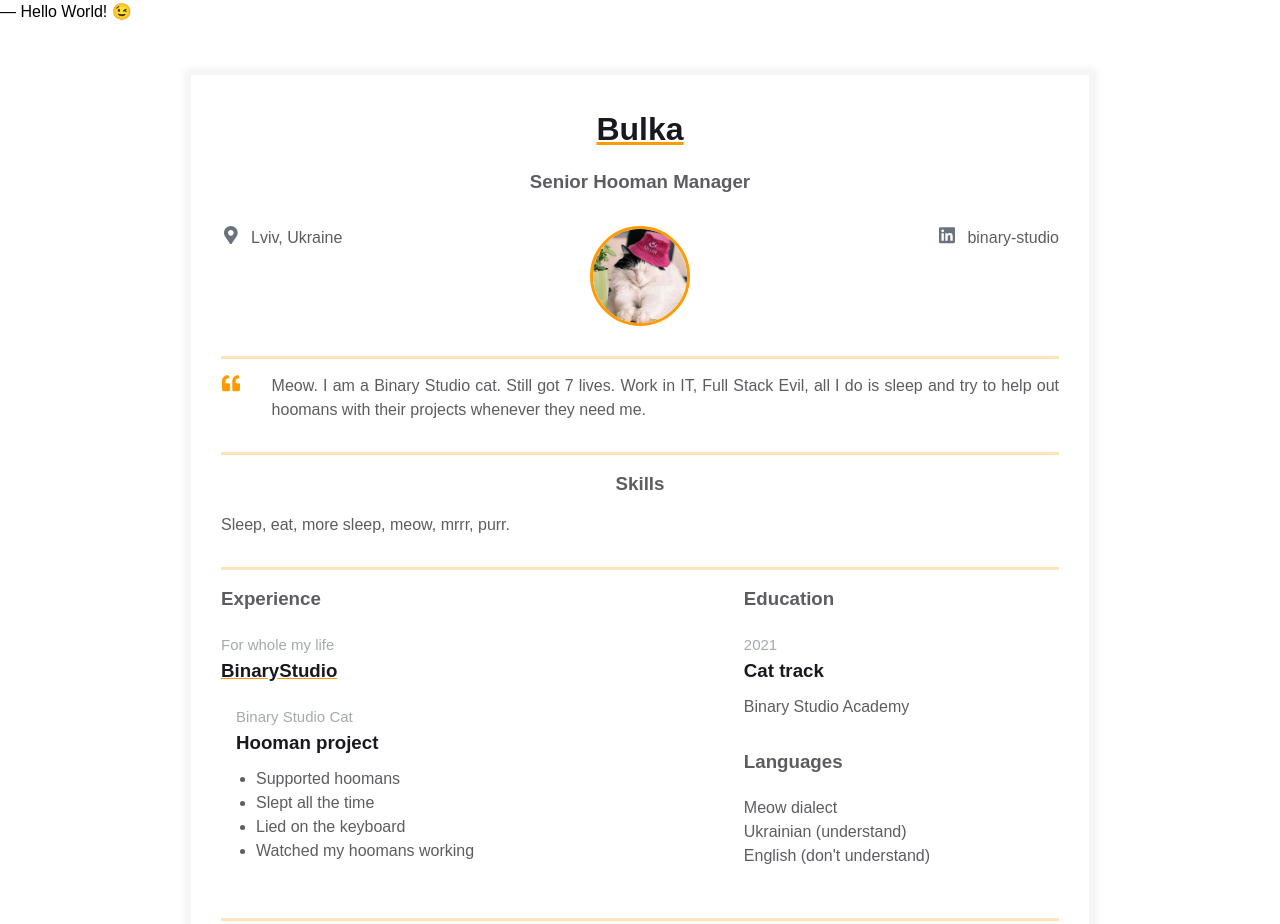
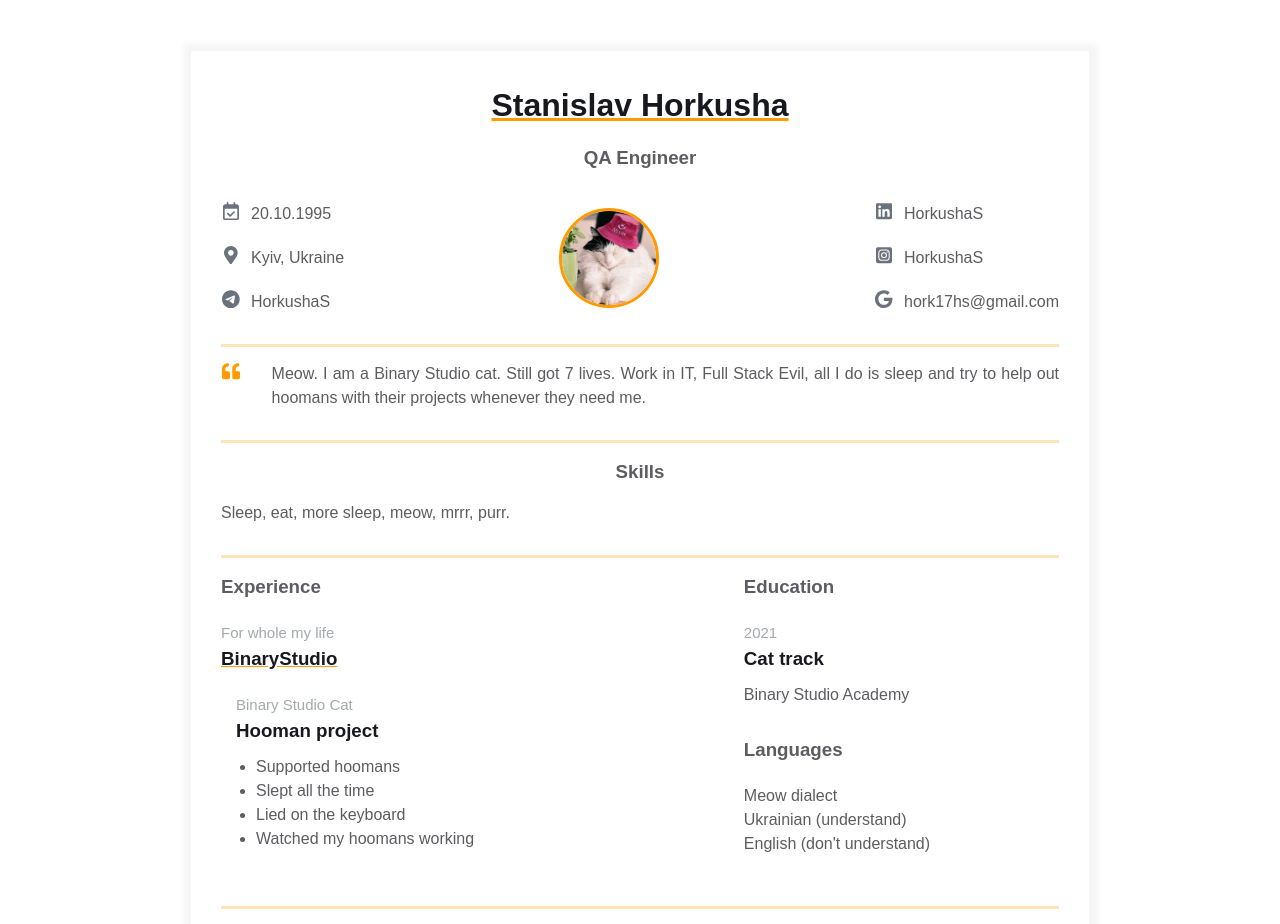
Before and after one commit to HorkushaS/resume, a plain HTML site: page index.html in a window 1280 px wide. Drawn offline with Linux system fonts and the light colour scheme.

Commit message:
Changed name, contact info to actual ones

```diff
--- a/index.html
+++ b/index.html
@@ -3,21 +3,29 @@
   <head>
     <meta name="viewport" content="width=device-width, initial-scale=1" />
     <link rel="stylesheet" href="styles.css">
+    <link rel="stylesheet" href="https://cdnjs.cloudflare.com/ajax/libs/font-awesome/4.7.0/css/font-awesome.css" integrity="sha512-5A8nwdMOWrSz20fDsjczgUidUBR8liPYU+WymTZP1lmY9G6Oc7HlZv156XqnsgNUzTyMefFTcsFH/tnJE/+xBg==" crossorigin="anonymous" referrerpolicy="no-referrer" />
     <meta charset="UTF-8" />
     <title>Résumé</title>
   </head>
   <body>
-    ― Hello World! &#x1F609;
     <main>
       <div class="resume">
         <div class="container">
           <div class="resume__block">
-            <h1 class="contact-info__header">Bulka</h1>
-            <h3 class="contact-info__sub-header">Senior Hooman Manager</h3>
+            <h1 class="contact-info__header">Stanislav Horkusha</h1>
+            <h3 class="contact-info__sub-header">QA Engineer</h3>
 
             <div class="contact_info_container fh">
               <div class="contact-info__block">
-              <a href="" rel="author" class="contact-info__item">
+                <a rel="author" class="contact-info__item">
+                  <div class="contact-info__item-icon-wrapper">
+                    <svg class="contact-info__item-icon" xmlns="http://www.w3.org/2000/svg" viewBox="0 0 448 512">
+                      <path d="M216.1 408.1c-8.5 10.2-23.7 10.2-33.1 0l-64-64c-9.3-8.5-9.3-23.7 0-33.1 9.4-9.3 24.6-9.3 33.1 0l47.9 47.1 95-95.1c9.4-9.3 24.6-9.3 33.1 0 10.2 9.4 10.2 24.6 0 33.1l-112 112zM128 0c13.3 0 24 10.75 24 24v40h144V24c0-13.25 10.7-24 24-24s24 10.75 24 24v40h40c35.3 0 64 28.65 64 64v320c0 35.3-28.7 64-64 64H64c-35.35 0-64-28.7-64-64V128c0-35.35 28.65-64 64-64h40V24c0-13.25 10.7-24 24-24zm272 192H48v256c0 8.8 7.16 16 16 16h320c8.8 0 16-7.2 16-16V192z" />
+                    </svg>
+                  </div>
+                  <span>20.10.1995</span>
+                </a>
+              <a href="https://www.google.com/maps?client=safari&rls=en&q=київ&oe=UTF-8&um=1&ie=UTF-8&sa=X&ved=2ahUKEwiugq7n2pb4AhVS_SoKHQ8XBNQQ_AUoAXoECAIQAw" rel="author" class="contact-info__item">
                 <div class="contact-info__item-icon-wrapper">
                   <svg class="contact-info__item-icon" xmlns="http://www.w3.org/2000/svg" viewBox="0 0 384 512">
                     <path
@@ -25,7 +33,16 @@
                     </path>
                   </svg>
                 </div>
-                <span>Lviv, Ukraine</span>
+                <span>Kyiv, Ukraine</span>
+              </a>
+              <a href="https://t.me/HorkushaS" rel="author" class="contact-info__item">
+                <div class="contact-info__item-icon-wrapper">
+                  <svg class="contact-info__item-icon" xmlns="http://www.w3.org/2000/svg" viewBox="0 0 496 512">
+                    <path
+                      d="M248 8C111.033 8 0 119.033 0 256s111.033 248 248 248 248-111.033 248-248S384.967 8 248 8Zm114.952 168.66c-3.732 39.215-19.881 134.378-28.1 178.3-3.476 18.584-10.322 24.816-16.948 25.425-14.4 1.326-25.338-9.517-39.287-18.661-21.827-14.308-34.158-23.215-55.346-37.177-24.485-16.135-8.612-25 5.342-39.5 3.652-3.793 67.107-61.51 68.335-66.746.153-.655.3-3.1-1.154-4.384s-3.59-.849-5.135-.5q-3.283.746-104.608 69.142-14.845 10.194-26.894 9.934c-8.855-.191-25.888-5.006-38.551-9.123-15.531-5.048-27.875-7.717-26.8-16.291q.84-6.7 18.45-13.7 108.446-47.248 144.628-62.3c68.872-28.647 83.183-33.623 92.511-33.789 2.052-.034 6.639.474 9.61 2.885a10.452 10.452 0 0 1 3.53 6.716 43.765 43.765 0 0 1 .417 9.769Z"/>
+                  </svg>
+                </div>
+                <span>HorkushaS</span>
               </a>
               </div>
               <div class="contact-info__block contact-info__block--center">
@@ -33,7 +50,7 @@
               </div>
 
               <div class="contact-info__block">
-                <a href="https://ua.linkedin.com/company/binary-studio_241166" rel="author" class="contact-info__item">
+                <a href="https://www.linkedin.com/in/stanislav-horkusha-2613a8115" rel="author" class="contact-info__item">
                   <div class="contact-info__item-icon-wrapper">
                     <svg class="contact-info__item-icon" xmlns="http://www.w3.org/2000/svg" viewBox="0 0 448 512">
                       <path
@@ -41,7 +58,21 @@
                       </path>
                     </svg>
                   </div>
-                  <span>binary-studio</span>
+                  <span>HorkushaS</span>
+                </a>
+                <a href="https://www.instagram.com/horkushas/?hl=en" rel="author" class="contact-info__item">
+                  <div class="contact-info__item-icon-wrapper">
+                    <svg class="contact-info__item-icon" xmlns="http://www.w3.org/2000/svg" viewBox="0 0 448 512"><!--! Font Awesome Free 6.1.1 by @fontawesome - https://fontawesome.com License - https://fontawesome.com/license/free (Icons: CC BY 4.0, Fonts: SIL OFL 1.1, Code: MIT License) Copyright 2022 Fonticons, Inc.--><path d="M224 202.66A53.34 53.34 0 1 0 277.36 256 53.38 53.38 0 0 0 224 202.66Zm124.71-41a54 54 0 0 0-30.41-30.41c-21-8.29-71-6.43-94.3-6.43s-73.25-1.93-94.31 6.43a54 54 0 0 0-30.41 30.41c-8.28 21-6.43 71.05-6.43 94.33s-1.85 73.27 6.47 94.34a54 54 0 0 0 30.41 30.41c21 8.29 71 6.43 94.31 6.43s73.24 1.93 94.3-6.43a54 54 0 0 0 30.41-30.41c8.35-21 6.43-71.05 6.43-94.33s1.92-73.26-6.43-94.33ZM224 338a82 82 0 1 1 82-82 81.9 81.9 0 0 1-82 82Zm85.38-148.3a19.14 19.14 0 1 1 19.13-19.14 19.1 19.1 0 0 1-19.09 19.18ZM400 32H48A48 48 0 0 0 0 80v352a48 48 0 0 0 48 48h352a48 48 0 0 0 48-48V80a48 48 0 0 0-48-48Zm-17.12 290c-1.29 25.63-7.14 48.34-25.85 67s-41.4 24.63-67 25.85c-26.41 1.49-105.59 1.49-132 0-25.63-1.29-48.26-7.15-67-25.85s-24.63-41.42-25.85-67c-1.49-26.42-1.49-105.61 0-132 1.29-25.63 7.07-48.34 25.85-67s41.47-24.56 67-25.78c26.41-1.49 105.59-1.49 132 0 25.63 1.29 48.33 7.15 67 25.85s24.63 41.42 25.85 67.05c1.49 26.32 1.49 105.44 0 131.88Z"/>
+                    </svg>
+                  </div>
+                  <span>HorkushaS</span>
+                </a>
+                <a href="mailto:hork17hs@gmail.com" rel="author" class="contact-info__item">
+                  <div class="contact-info__item-icon-wrapper">
+                    <svg class="contact-info__item-icon" xmlns="http://www.w3.org/2000/svg" viewBox="0 0 488 512"><!--! Font Awesome Free 6.1.1 by @fontawesome - https://fontawesome.com License - https://fontawesome.com/license/free (Icons: CC BY 4.0, Fonts: SIL OFL 1.1, Code: MIT License) Copyright 2022 Fonticons, Inc.--><path d="M488 261.8C488 403.3 391.1 504 248 504 110.8 504 0 393.2 0 256S110.8 8 248 8c66.8 0 123 24.5 166.3 64.9l-67.5 64.9C258.5 52.6 94.3 116.6 94.3 256c0 86.5 69.1 156.6 153.7 156.6 98.2 0 135-70.4 140.8-106.9H248v-85.3h236.1c2.3 12.7 3.9 24.9 3.9 41.4z"/>
+                    </svg>
+                  </div>
+                  <span>hork17hs@gmail.com</span>
                 </a>
               </div>
             </div>
```
